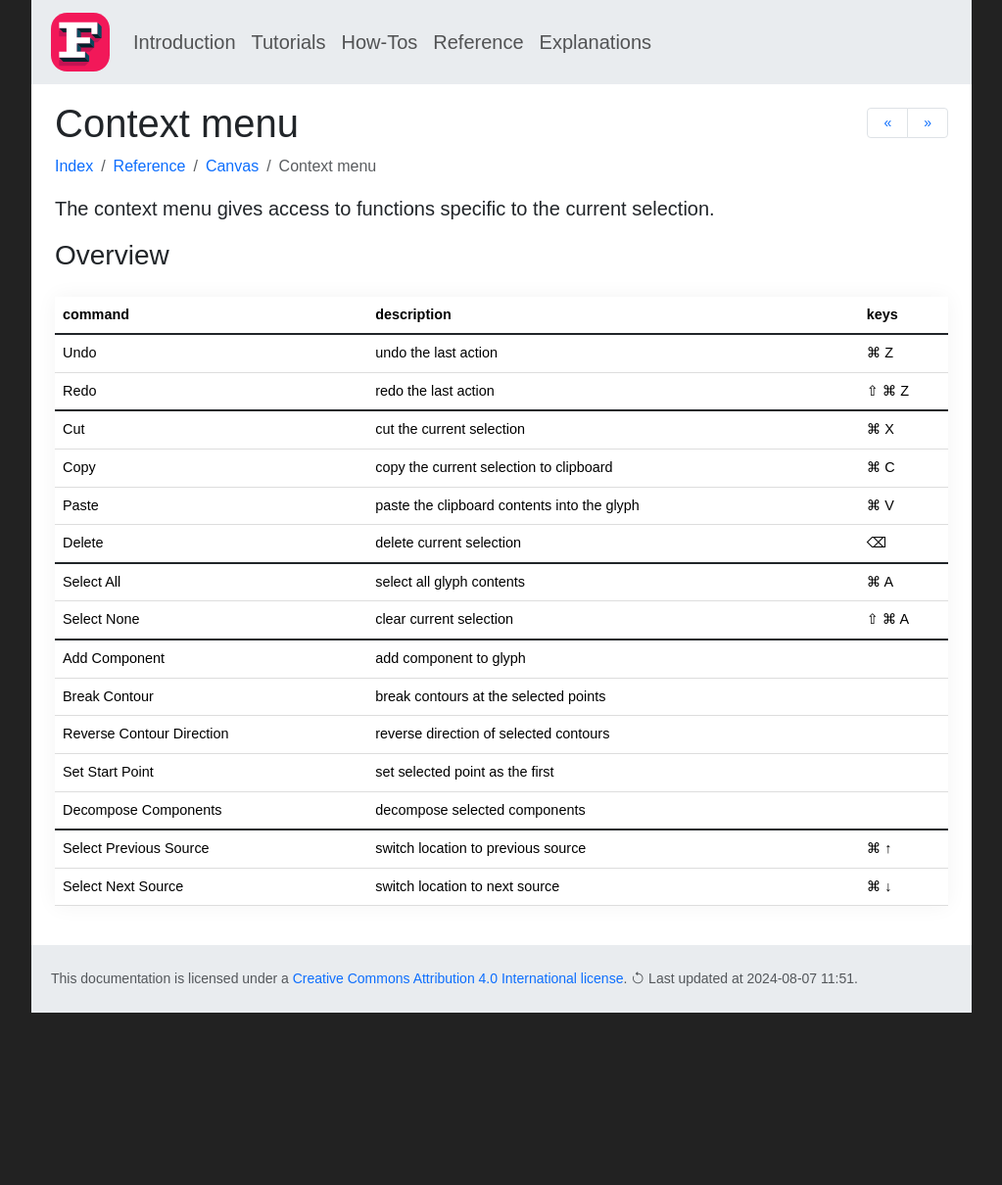
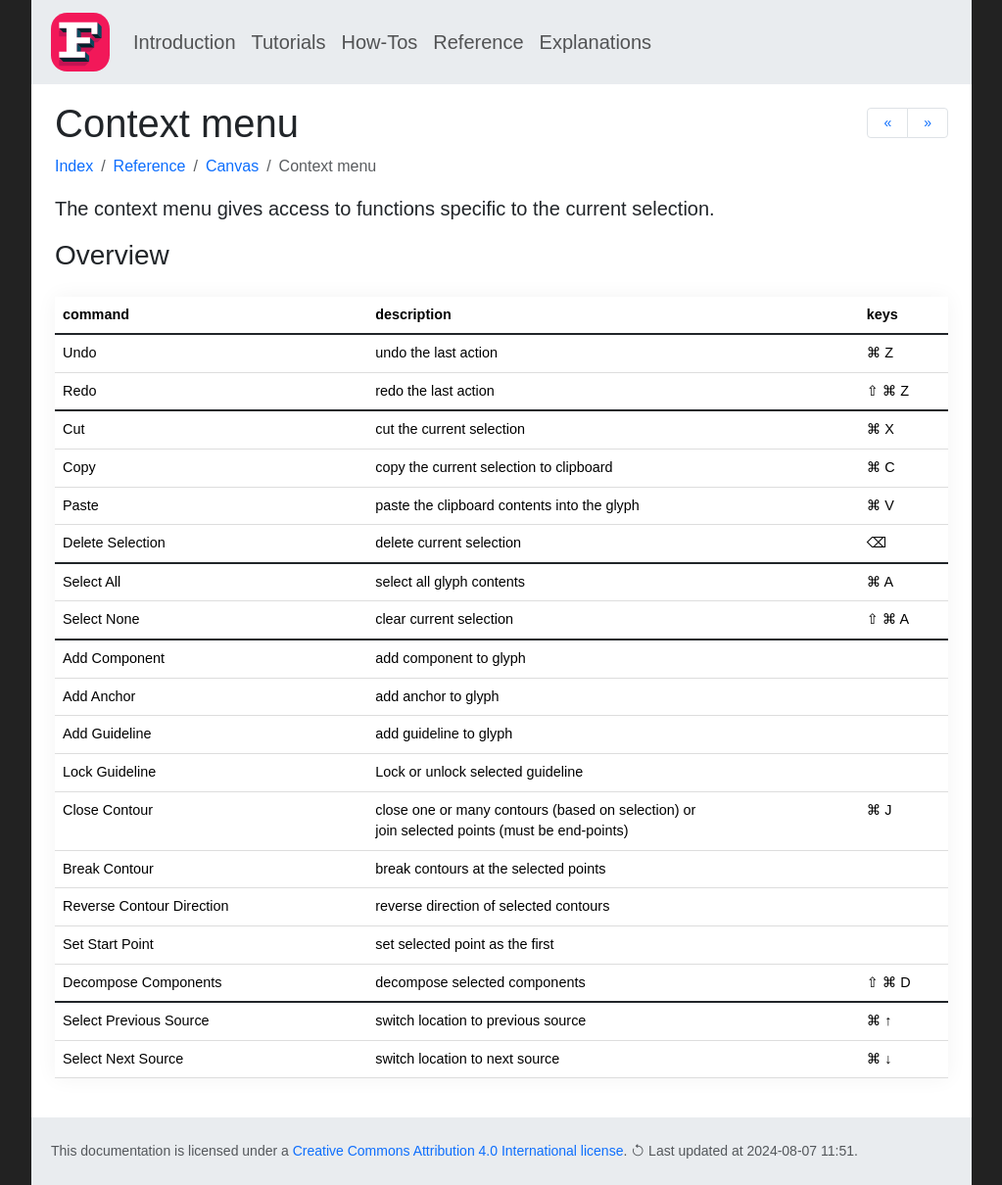
Before and after one commit to googlefonts/fontra-docs, a Jekyll site: the page built from _reference/canvas/context-menu.md, in a window 1280 px wide. Shown: the whole page at 98% size, without its empty margins (128-1151 px from the left). Built offline with Jekyll 4.4.1, drawn with Linux system fonts in a browser that asks for light colours; nearby versions of some CDN libraries; some web fonts are replaced; before the commit the page ends 1034 px from its top, so only the background shows below that.

Commit message:
Update Context menu infos

```diff
--- a/_reference/canvas/context-menu.md
+++ b/_reference/canvas/context-menu.md
@@ -52,7 +52,7 @@ The context menu gives access to functions specific to the current selection.
 <td>⌘ V</td>
 </tr>
 <tr>
-<td>Delete</td>
+<td>Delete Selection</td>
 <td>delete current selection</td>
 <td>⌫</td>
 </tr>
@@ -72,6 +72,26 @@ The context menu gives access to functions specific to the current selection.
 <td> </td>
 </tr>
 <tr>
+<td>Add Anchor</td>
+<td>add anchor to glyph</td>
+<td> </td>
+</tr>
+<tr>
+<td>Add Guideline</td>
+<td>add guideline to glyph</td>
+<td> </td>
+</tr>
+<tr>
+<td>Lock Guideline</td>
+<td>Lock or unlock selected guideline</td>
+<td> </td>
+</tr>
+<tr>
+<td>Close Contour</td>
+<td>close one or many contours (based on selection) or <br>join selected points (must be end-points)</td>
+<td>⌘ J</td>
+</tr>
+<tr>
 <td>Break Contour</td>
 <td>break contours at the selected points</td>
 <td> </td>
@@ -89,7 +109,7 @@ The context menu gives access to functions specific to the current selection.
 <tr>
 <td>Decompose Components</td>
 <td>decompose selected components</td>
-<td> </td>
+<td>⇧ ⌘ D</td>
 </tr>
 <tr class='table-group-divider'>
 <td>Select Previous Source</td>
```
